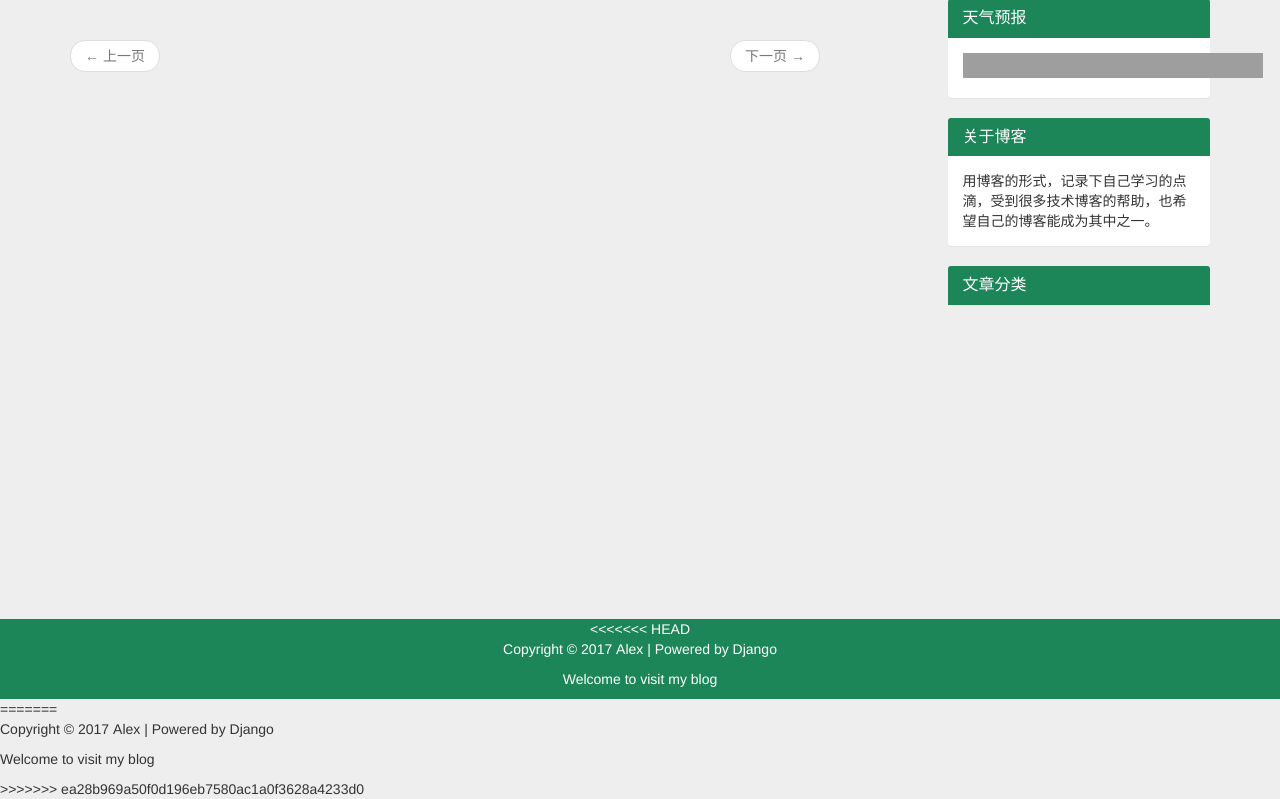
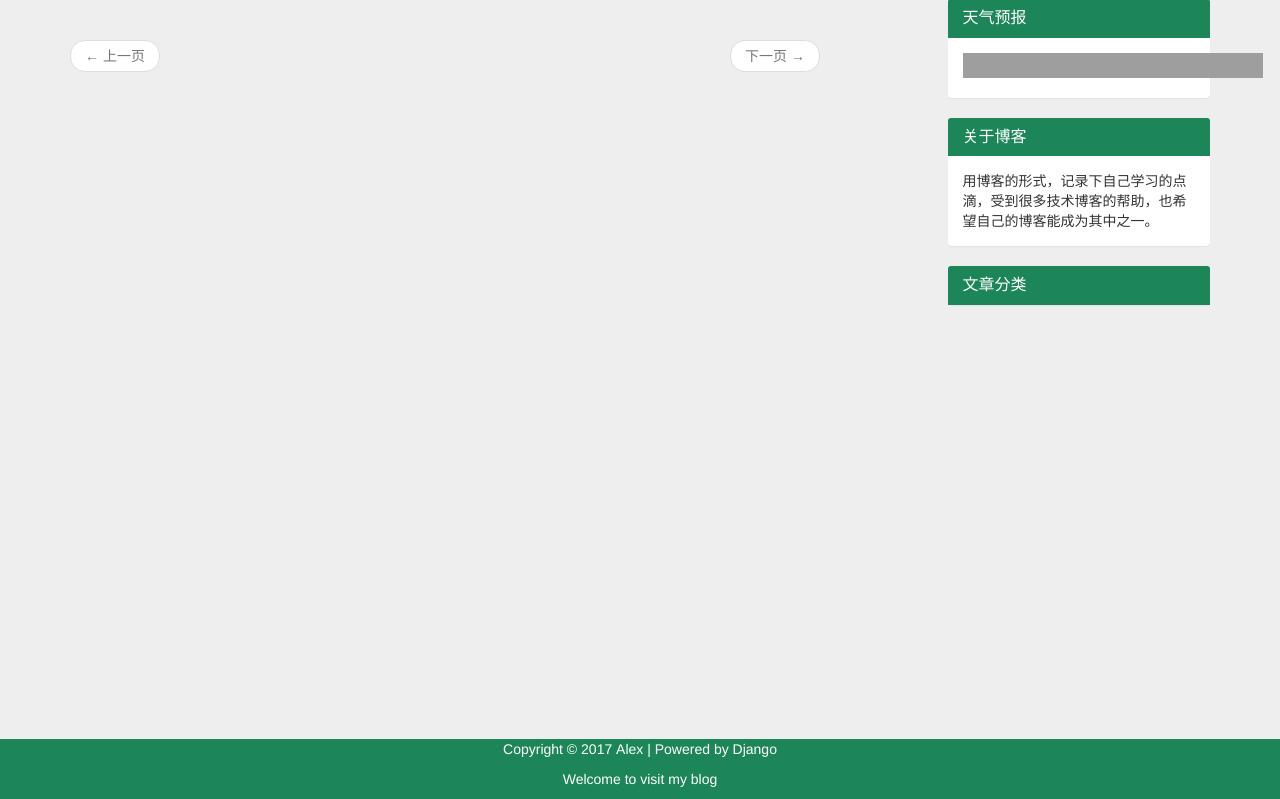
Before and after one commit to zxc290/nowpython, a Django app: page / in a window 1280 px wide. Shown: the part 71-870 px from the top of the page. Run offline with Django 3.2, Linux system fonts and the light colour scheme; data that the repository does not hold is empty; some libraries are stand-ins or nearby versions; grey boxes are pictures that could not be loaded.

Commit message:
修正css冲突

```diff
--- a/templates/footer.html
+++ b/templates/footer.html
@@ -1,13 +1,6 @@
 <footer class="footer">
     <div class="text-center">
-<<<<<<< HEAD
         <p>Copyright&nbsp;©&nbsp;2017&nbsp;Alex&nbsp;|&nbsp;Powered&nbsp;by&nbsp;Django</p>
         <p>Welcome to visit my blog</p>
     </div>
 </footer>
-=======
-                    <p>Copyright&nbsp;©&nbsp;2017&nbsp;Alex&nbsp;|&nbsp;Powered&nbsp;by&nbsp;Django</p>
-                    <p>Welcome to visit my blog</p>
-                </div>
-</footer>
->>>>>>> ea28b969a50f0d196eb7580ac1a0f3628a4233d0
```
Also changed, not shown: blog/static/css/mycss.css (+1 -12 lines).
